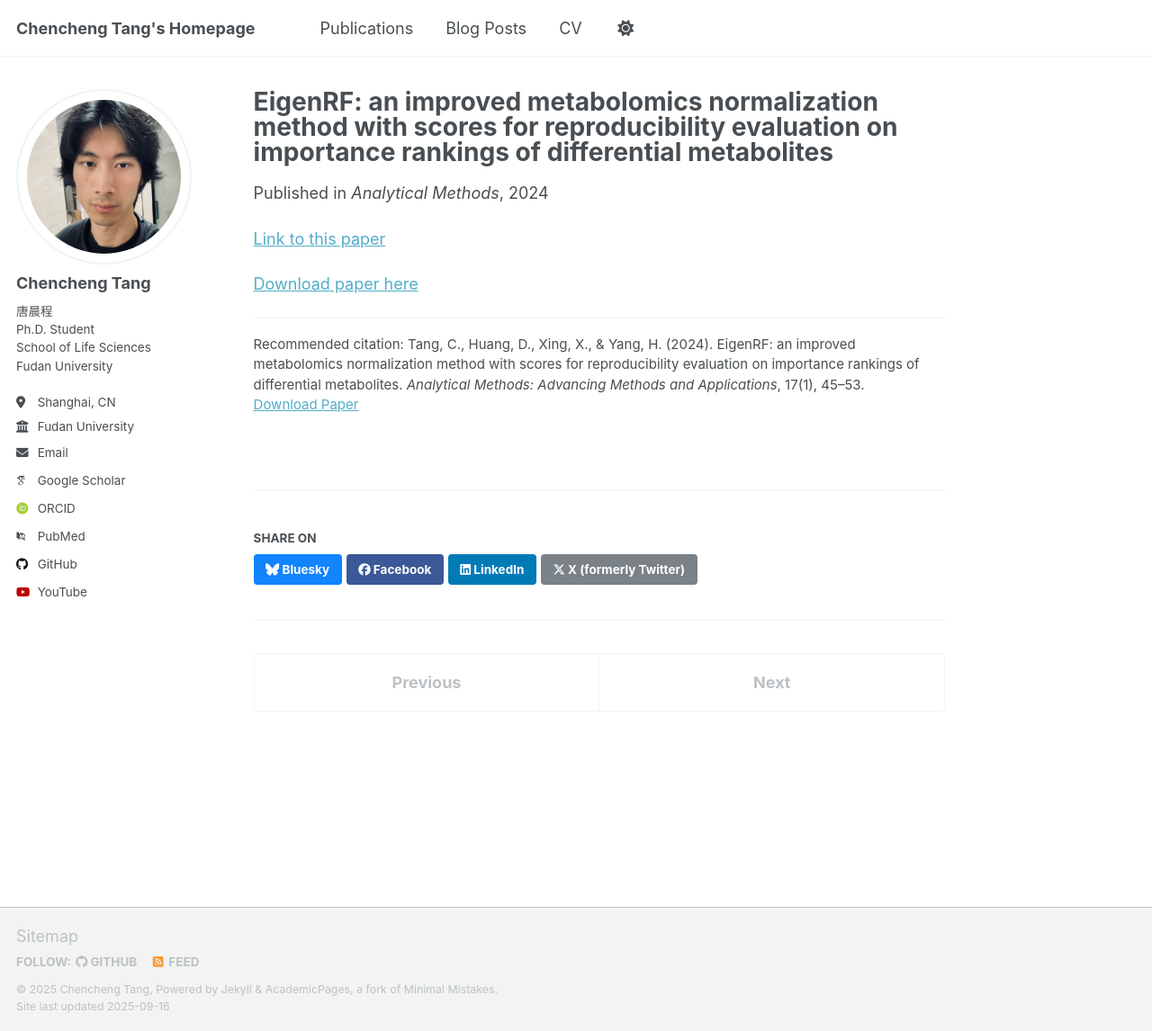
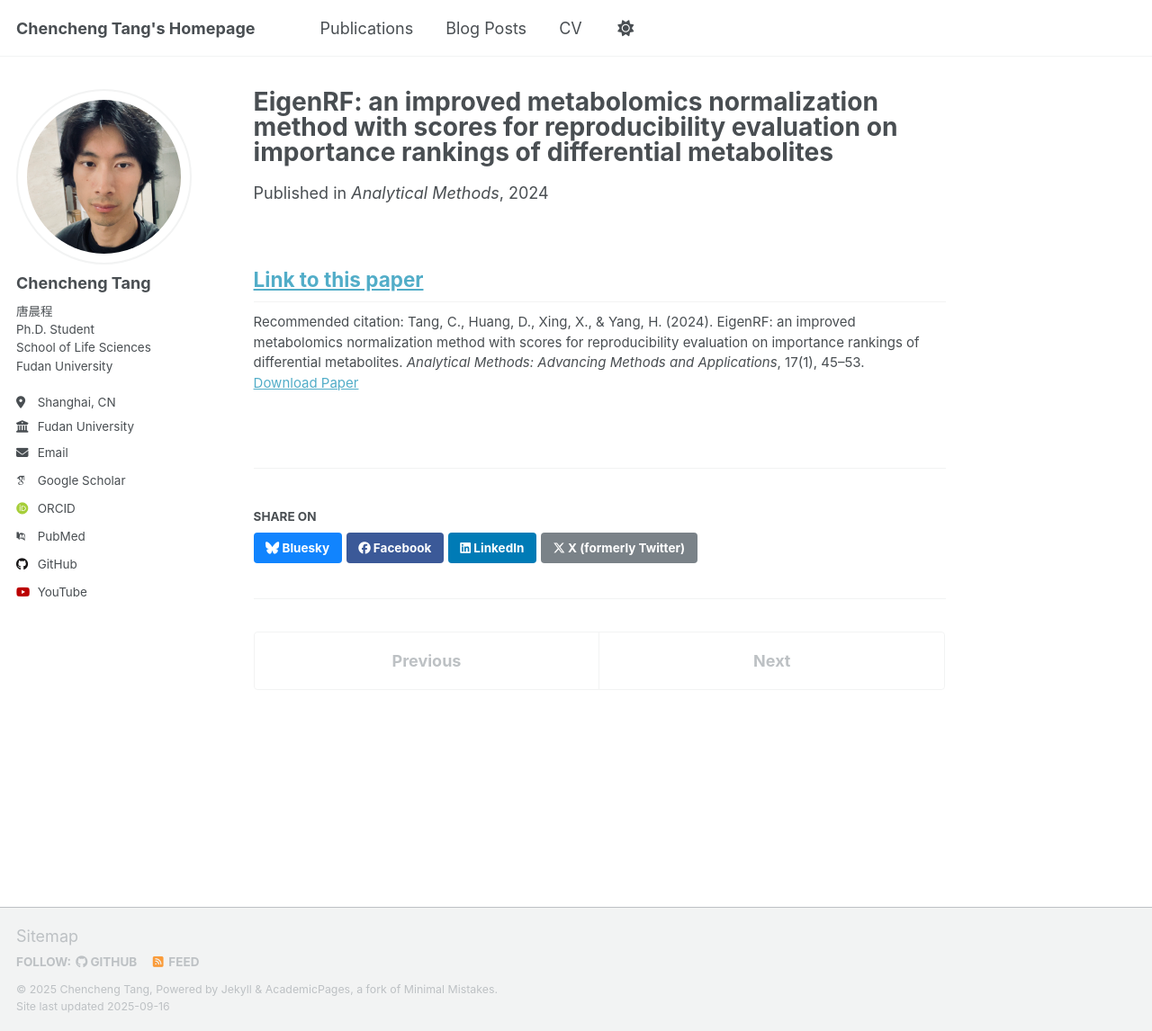
Before and after one commit to AI4Sfrontline/ai4sfrontline.github.io, a Jekyll site: the page built from _publications/2024-12-19-Anal-Methods.md, in a window 1280 px wide and 1146 px high. Shown: the whole window at 90% size. Built offline with Jekyll 4.4.1, drawn with Linux system fonts in a browser that asks for light colours; some web fonts are replaced; a script that is not in the unit is left out.

Commit message:
Update 2024-12-19-Anal-Methods.md

```diff
--- a/_publications/2024-12-19-Anal-Methods.md
+++ b/_publications/2024-12-19-Anal-Methods.md
@@ -10,7 +10,4 @@ paperurl: 'http://ai4sfrontline.github.io/files/2024-12-19-Anal-Methods.pdf'
 citation: 'Tang, C., Huang, D., Xing, X., & Yang, H. (2024). EigenRF: an improved metabolomics normalization method with scores for reproducibility evaluation on importance rankings of differential metabolites. <i>Analytical Methods: Advancing Methods and Applications</i>, 17(1), 45–53.'
 ---
 [Link to this paper](https://doi.org/10.1039/D4AY01569J)
-
-[Download paper here](https://ai4sfrontline.github.io/files/2024-12-19-Anal-Methods.pdf)
-
 ---
```
